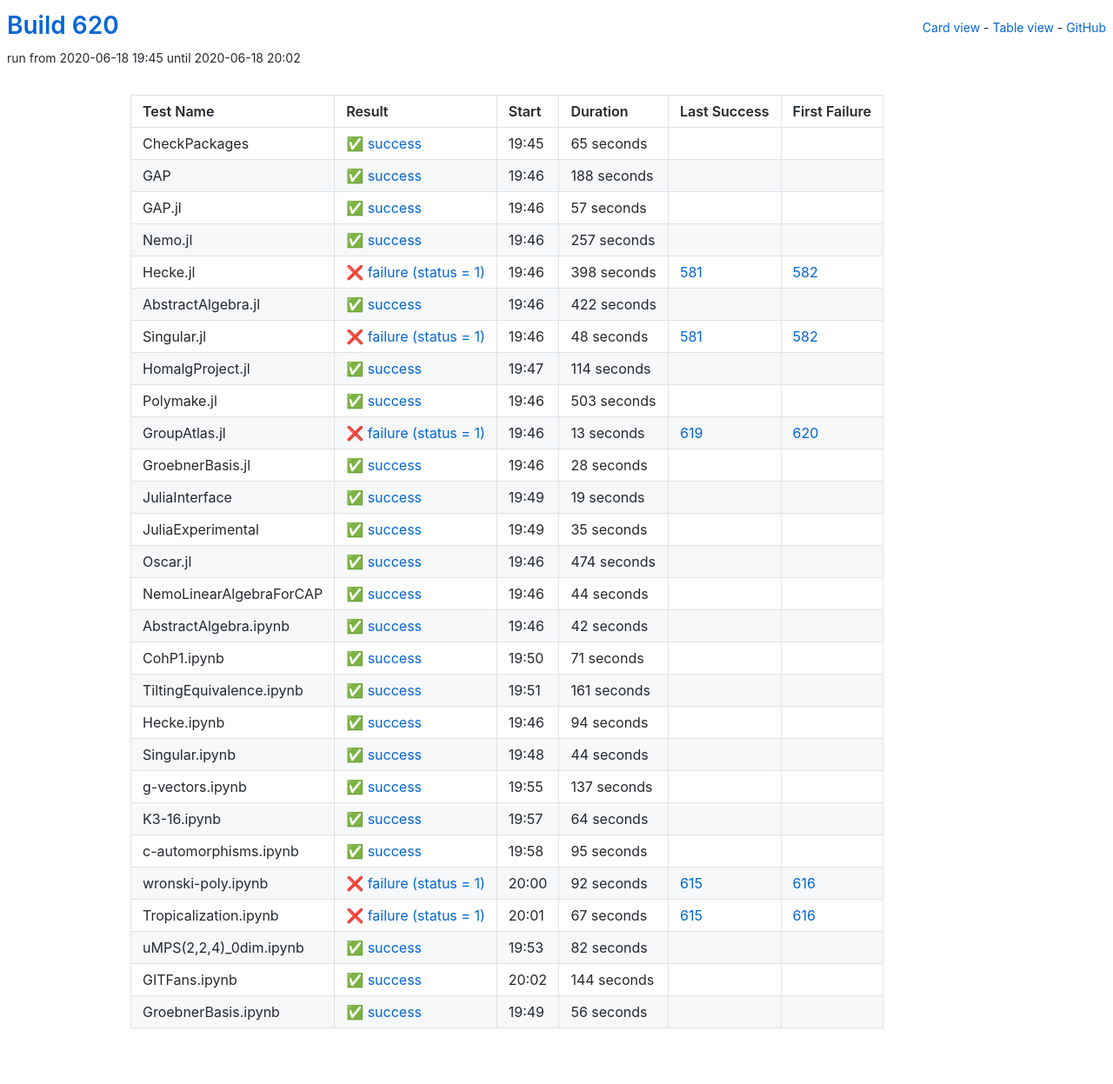
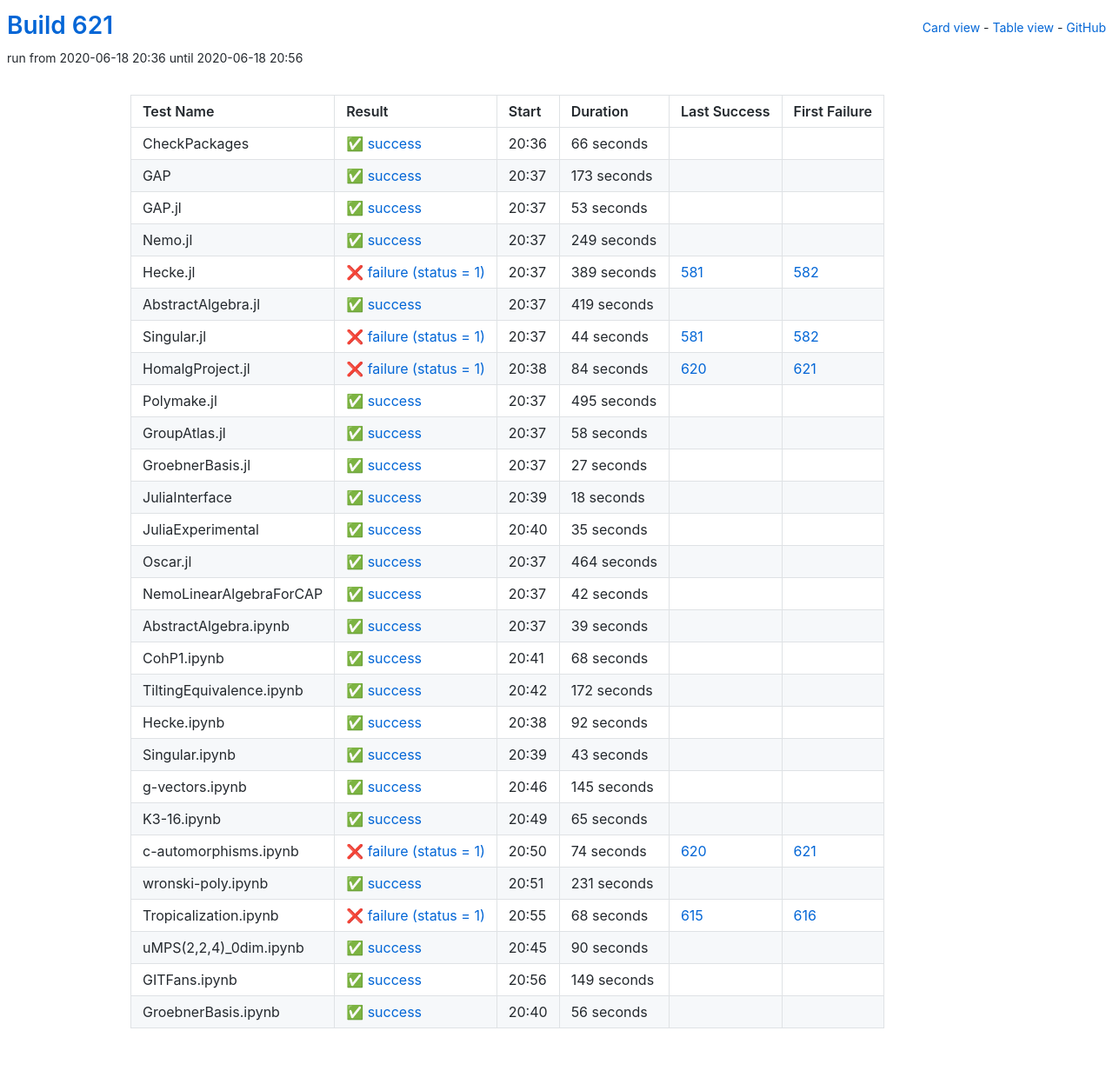
Before and after one commit to oscar-system/oscar-ci-status-1.4, a Jekyll site: the page built from table.html, in a window 1280 px wide. Shown: the whole page at 87% size. Built offline with Jekyll 4.4.1, drawn with Linux system fonts in a browser that asks for light colours.

Commit message:
Build #621

```diff
--- a/_data/ci.yml
+++ b/_data/ci.yml
@@ -1,6 +1,6 @@
 ---
-build: 620
-build_url: https://oscarci.mathematik.uni-kl.de/job/oscar-julia-1.4/620/
+build: 621
+build_url: https://oscarci.mathematik.uni-kl.de/job/oscar-julia-1.4/621/
 job: oscar-julia-1.4
 organization: oscar-system
 repo: oscar-ci-status-1.4
@@ -8,152 +8,152 @@ repourl: https://github.com/oscar-system/oscar-ci-status-1.4
 tests:
 - name: CheckPackages
   id: checkpackages
-  log: https://oscarci.mathematik.uni-kl.de/job/oscar-julia-1.4/620/artifact/logs/build-620/CheckPackages.log
-  start: 2020-06-18 19:45
+  log: https://oscarci.mathematik.uni-kl.de/job/oscar-julia-1.4/621/artifact/logs/build-621/CheckPackages.log
+  start: 2020-06-18 20:36
   success: true
   exitcode: 0
   status: success
-  duration: 65
+  duration: 66
   last_success: false
   last_success_url:
   first_failure: false
   first_failure_url:
 - name: GAP
   id: gap
-  log: https://oscarci.mathematik.uni-kl.de/job/oscar-julia-1.4/620/artifact/logs/build-620/GAP.log
-  start: 2020-06-18 19:46
+  log: https://oscarci.mathematik.uni-kl.de/job/oscar-julia-1.4/621/artifact/logs/build-621/GAP.log
+  start: 2020-06-18 20:37
   success: true
   exitcode: 0
   status: success
-  duration: 188
+  duration: 173
   last_success: false
   last_success_url:
   first_failure: false
   first_failure_url:
 - name: GAP.jl
   id: gap-jl
-  log: https://oscarci.mathematik.uni-kl.de/job/oscar-julia-1.4/620/artifact/logs/build-620/GAP.jl.log
-  start: 2020-06-18 19:46
+  log: https://oscarci.mathematik.uni-kl.de/job/oscar-julia-1.4/621/artifact/logs/build-621/GAP.jl.log
+  start: 2020-06-18 20:37
   success: true
   exitcode: 0
   status: success
-  duration: 57
+  duration: 53
   last_success: false
   last_success_url:
   first_failure: false
   first_failure_url:
 - name: Nemo.jl
   id: nemo-jl
-  log: https://oscarci.mathematik.uni-kl.de/job/oscar-julia-1.4/620/artifact/logs/build-620/Nemo.jl.log
-  start: 2020-06-18 19:46
+  log: https://oscarci.mathematik.uni-kl.de/job/oscar-julia-1.4/621/artifact/logs/build-621/Nemo.jl.log
+  start: 2020-06-18 20:37
   success: true
   exitcode: 0
   status: success
-  duration: 257
+  duration: 249
   last_success: false
   last_success_url:
   first_failure: false
   first_failure_url:
 - name: Hecke.jl
   id: hecke-jl
-  log: https://oscarci.mathematik.uni-kl.de/job/oscar-julia-1.4/620/artifact/logs/build-620/Hecke.jl.log
-  start: 2020-06-18 19:46
+  log: https://oscarci.mathematik.uni-kl.de/job/oscar-julia-1.4/621/artifact/logs/build-621/Hecke.jl.log
+  start: 2020-06-18 20:37
   success: false
   exitcode: 1
   status: failure
-  duration: 398
+  duration: 389
   last_success: 581
   last_success_url: https://oscarci.mathematik.uni-kl.de/job/oscar-julia-1.4/581/
   first_failure: 582
   first_failure_url: https://oscarci.mathematik.uni-kl.de/job/oscar-julia-1.4/582/
 - name: AbstractAlgebra.jl
   id: abstractalgebra-jl
-  log: https://oscarci.mathematik.uni-kl.de/job/oscar-julia-1.4/620/artifact/logs/build-620/AbstractAlgebra.jl.log
-  start: 2020-06-18 19:46
+  log: https://oscarci.mathematik.uni-kl.de/job/oscar-julia-1.4/621/artifact/logs/build-621/AbstractAlgebra.jl.log
+  start: 2020-06-18 20:37
   success: true
   exitcode: 0
   status: success
-  duration: 422
+  duration: 419
   last_success: false
   last_success_url:
   first_failure: false
   first_failure_url:
 - name: Singular.jl
   id: singular-jl
-  log: https://oscarci.mathematik.uni-kl.de/job/oscar-julia-1.4/620/artifact/logs/build-620/Singular.jl.log
-  start: 2020-06-18 19:46
+  log: https://oscarci.mathematik.uni-kl.de/job/oscar-julia-1.4/621/artifact/logs/build-621/Singular.jl.log
+  start: 2020-06-18 20:37
   success: false
   exitcode: 1
   status: failure
-  duration: 48
+  duration: 44
   last_success: 581
   last_success_url: https://oscarci.mathematik.uni-kl.de/job/oscar-julia-1.4/581/
   first_failure: 582
   first_failure_url: https://oscarci.mathematik.uni-kl.de/job/oscar-julia-1.4/582/
 - name: HomalgProject.jl
   id: homalgproject-jl
-  log: https://oscarci.mathematik.uni-kl.de/job/oscar-julia-1.4/620/artifact/logs/build-620/HomalgProject.jl.log
-  start: 2020-06-18 19:47
+  log: https://oscarci.mathematik.uni-kl.de/job/oscar-julia-1.4/621/artifact/logs/build-621/HomalgProject.jl.log
+  start: 2020-06-18 20:38
+  success: false
+  exitcode: 1
+  status: failure
+  duration: 84
+  last_success: 620
+  last_success_url: https://oscarci.mathematik.uni-kl.de/job/oscar-julia-1.4/620/
+  first_failure: 621
+  first_failure_url: https://oscarci.mathematik.uni-kl.de/job/oscar-julia-1.4/621/
+- name: Polymake.jl
+  id: polymake-jl
+  log: https://oscarci.mathematik.uni-kl.de/job/oscar-julia-1.4/621/artifact/logs/build-621/Polymake.jl.log
+  start: 2020-06-18 20:37
   success: true
   exitcode: 0
   status: success
-  duration: 114
-  last_success: false
-  last_success_url:
-  first_failure: false
-  first_failure_url:
-- name: Polymake.jl
-  id: polymake-jl
-  log: https://oscarci.mathematik.uni-kl.de/job/oscar-julia-1.4/620/artifact/logs/build-620/Polymake.jl.log
-  start: 2020-06-18 19:46
-  success: true
-  exitcode: 0
-  status: success
-  duration: 503
+  duration: 495
   last_success: false
   last_success_url:
   first_failure: false
   first_failure_url:
 - name: GroupAtlas.jl
   id: groupatlas-jl
-  log: https://oscarci.mathematik.uni-kl.de/job/oscar-julia-1.4/620/artifact/logs/build-620/GroupAtlas.jl.log
-  start: 2020-06-18 19:46
-  success: false
-  exitcode: 1
-  status: failure
-  duration: 13
-  last_success: 619
-  last_success_url: https://oscarci.mathematik.uni-kl.de/job/oscar-julia-1.4/619/
-  first_failure: 620
-  first_failure_url: https://oscarci.mathematik.uni-kl.de/job/oscar-julia-1.4/620/
-- name: GroebnerBasis.jl
-  id: groebnerbasis-jl
-  log: https://oscarci.mathematik.uni-kl.de/job/oscar-julia-1.4/620/artifact/logs/build-620/GroebnerBasis.jl.log
-  start: 2020-06-18 19:46
+  log: https://oscarci.mathematik.uni-kl.de/job/oscar-julia-1.4/621/artifact/logs/build-621/GroupAtlas.jl.log
+  start: 2020-06-18 20:37
   success: true
   exitcode: 0
   status: success
-  duration: 28
+  duration: 58
+  last_success: false
+  last_success_url:
+  first_failure: false
+  first_failure_url:
+- name: GroebnerBasis.jl
+  id: groebnerbasis-jl
+  log: https://oscarci.mathematik.uni-kl.de/job/oscar-julia-1.4/621/artifact/logs/build-621/GroebnerBasis.jl.log
+  start: 2020-06-18 20:37
+  success: true
+  exitcode: 0
+  status: success
+  duration: 27
   last_success: false
   last_success_url:
   first_failure: false
   first_failure_url:
 - name: JuliaInterface
   id: juliainterface
-  log: https://oscarci.mathematik.uni-kl.de/job/oscar-julia-1.4/620/artifact/logs/build-620/JuliaInterface.log
-  start: 2020-06-18 19:49
+  log: https://oscarci.mathematik.uni-kl.de/job/oscar-julia-1.4/621/artifact/logs/build-621/JuliaInterface.log
+  start: 2020-06-18 20:39
   success: true
   exitcode: 0
   status: success
-  duration: 19
+  duration: 18
   last_success: false
   last_success_url:
   first_failure: false
   first_failure_url:
 - name: JuliaExperimental
   id: juliaexperimental
-  log: https://oscarci.mathematik.uni-kl.de/job/oscar-julia-1.4/620/artifact/logs/build-620/JuliaExperimental.log
-  start: 2020-06-18 19:49
+  log: https://oscarci.mathematik.uni-kl.de/job/oscar-julia-1.4/621/artifact/logs/build-621/JuliaExperimental.log
+  start: 2020-06-18 20:40
   success: true
   exitcode: 0
   status: success
@@ -164,32 +164,20 @@ tests:
   first_failure_url:
 - name: Oscar.jl
   id: oscar-jl
-  log: https://oscarci.mathematik.uni-kl.de/job/oscar-julia-1.4/620/artifact/logs/build-620/Oscar.jl.log
-  start: 2020-06-18 19:46
+  log: https://oscarci.mathematik.uni-kl.de/job/oscar-julia-1.4/621/artifact/logs/build-621/Oscar.jl.log
+  start: 2020-06-18 20:37
   success: true
   exitcode: 0
   status: success
-  duration: 474
+  duration: 464
   last_success: false
   last_success_url:
   first_failure: false
   first_failure_url:
 - name: NemoLinearAlgebraForCAP
   id: nemolinearalgebraforcap
-  log: https://oscarci.mathematik.uni-kl.de/job/oscar-julia-1.4/620/artifact/logs/build-620/NemoLinearAlgebraForCAP.log
-  start: 2020-06-18 19:46
-  success: true
-  exitcode: 0
-  status: success
-  duration: 44
-  last_success: false
-  last_success_url:
-  first_failure: false
-  first_failure_url:
-- name: AbstractAlgebra.ipynb
-  id: abstractalgebra-ipynb
-  log: https://oscarci.mathematik.uni-kl.de/job/oscar-julia-1.4/620/artifact/logs/build-620/AbstractAlgebra.ipynb.log
-  start: 2020-06-18 19:46
+  log: https://oscarci.mathematik.uni-kl.de/job/oscar-julia-1.4/621/artifact/logs/build-621/NemoLinearAlgebraForCAP.log
+  start: 2020-06-18 20:37
   success: true
   exitcode: 0
   status: success
@@ -198,142 +186,154 @@ tests:
   last_success_url:
   first_failure: false
   first_failure_url:
-- name: CohP1.ipynb
-  id: cohp1-ipynb
-  log: https://oscarci.mathematik.uni-kl.de/job/oscar-julia-1.4/620/artifact/logs/build-620/CohP1.ipynb.log
-  start: 2020-06-18 19:50
+- name: AbstractAlgebra.ipynb
+  id: abstractalgebra-ipynb
+  log: https://oscarci.mathematik.uni-kl.de/job/oscar-julia-1.4/621/artifact/logs/build-621/AbstractAlgebra.ipynb.log
+  start: 2020-06-18 20:37
   success: true
   exitcode: 0
   status: success
-  duration: 71
+  duration: 39
+  last_success: false
+  last_success_url:
+  first_failure: false
+  first_failure_url:
+- name: CohP1.ipynb
+  id: cohp1-ipynb
+  log: https://oscarci.mathematik.uni-kl.de/job/oscar-julia-1.4/621/artifact/logs/build-621/CohP1.ipynb.log
+  start: 2020-06-18 20:41
+  success: true
+  exitcode: 0
+  status: success
+  duration: 68
   last_success: false
   last_success_url:
   first_failure: false
   first_failure_url:
 - name: TiltingEquivalence.ipynb
   id: tiltingequivalence-ipynb
-  log: https://oscarci.mathematik.uni-kl.de/job/oscar-julia-1.4/620/artifact/logs/build-620/TiltingEquivalence.ipynb.log
-  start: 2020-06-18 19:51
+  log: https://oscarci.mathematik.uni-kl.de/job/oscar-julia-1.4/621/artifact/logs/build-621/TiltingEquivalence.ipynb.log
+  start: 2020-06-18 20:42
   success: true
   exitcode: 0
   status: success
-  duration: 161
+  duration: 172
   last_success: false
   last_success_url:
   first_failure: false
   first_failure_url:
 - name: Hecke.ipynb
   id: hecke-ipynb
-  log: https://oscarci.mathematik.uni-kl.de/job/oscar-julia-1.4/620/artifact/logs/build-620/Hecke.ipynb.log
-  start: 2020-06-18 19:46
+  log: https://oscarci.mathematik.uni-kl.de/job/oscar-julia-1.4/621/artifact/logs/build-621/Hecke.ipynb.log
+  start: 2020-06-18 20:38
   success: true
   exitcode: 0
   status: success
-  duration: 94
+  duration: 92
   last_success: false
   last_success_url:
   first_failure: false
   first_failure_url:
 - name: Singular.ipynb
   id: singular-ipynb
-  log: https://oscarci.mathematik.uni-kl.de/job/oscar-julia-1.4/620/artifact/logs/build-620/Singular.ipynb.log
-  start: 2020-06-18 19:48
+  log: https://oscarci.mathematik.uni-kl.de/job/oscar-julia-1.4/621/artifact/logs/build-621/Singular.ipynb.log
+  start: 2020-06-18 20:39
   success: true
   exitcode: 0
   status: success
-  duration: 44
+  duration: 43
   last_success: false
   last_success_url:
   first_failure: false
   first_failure_url:
 - name: g-vectors.ipynb
   id: g-vectors-ipynb
-  log: https://oscarci.mathematik.uni-kl.de/job/oscar-julia-1.4/620/artifact/logs/build-620/g-vectors.ipynb.log
-  start: 2020-06-18 19:55
+  log: https://oscarci.mathematik.uni-kl.de/job/oscar-julia-1.4/621/artifact/logs/build-621/g-vectors.ipynb.log
+  start: 2020-06-18 20:46
   success: true
   exitcode: 0
   status: success
-  duration: 137
+  duration: 145
   last_success: false
   last_success_url:
   first_failure: false
   first_failure_url:
 - name: K3-16.ipynb
   id: k3-16-ipynb
-  log: https://oscarci.mathematik.uni-kl.de/job/oscar-julia-1.4/620/artifact/logs/build-620/K3-16.ipynb.log
-  start: 2020-06-18 19:57
+  log: https://oscarci.mathematik.uni-kl.de/job/oscar-julia-1.4/621/artifact/logs/build-621/K3-16.ipynb.log
+  start: 2020-06-18 20:49
   success: true
   exitcode: 0
   status: success
-  duration: 64
+  duration: 65
   last_success: false
   last_success_url:
   first_failure: false
   first_failure_url:
 - name: c-automorphisms.ipynb
   id: c-automorphisms-ipynb
-  log: https://oscarci.mathematik.uni-kl.de/job/oscar-julia-1.4/620/artifact/logs/build-620/c-automorphisms.ipynb.log
-  start: 2020-06-18 19:58
+  log: https://oscarci.mathematik.uni-kl.de/job/oscar-julia-1.4/621/artifact/logs/build-621/c-automorphisms.ipynb.log
+  start: 2020-06-18 20:50
+  success: false
+  exitcode: 1
+  status: failure
+  duration: 74
+  last_success: 620
+  last_success_url: https://oscarci.mathematik.uni-kl.de/job/oscar-julia-1.4/620/
+  first_failure: 621
+  first_failure_url: https://oscarci.mathematik.uni-kl.de/job/oscar-julia-1.4/621/
+- name: wronski-poly.ipynb
+  id: wronski-poly-ipynb
+  log: https://oscarci.mathematik.uni-kl.de/job/oscar-julia-1.4/621/artifact/logs/build-621/wronski-poly.ipynb.log
+  start: 2020-06-18 20:51
   success: true
   exitcode: 0
   status: success
-  duration: 95
+  duration: 231
   last_success: false
   last_success_url:
   first_failure: false
   first_failure_url:
-- name: wronski-poly.ipynb
-  id: wronski-poly-ipynb
-  log: https://oscarci.mathematik.uni-kl.de/job/oscar-julia-1.4/620/artifact/logs/build-620/wronski-poly.ipynb.log
-  start: 2020-06-18 20:00
+- name: Tropicalization.ipynb
+  id: tropicalization-ipynb
+  log: https://oscarci.mathematik.uni-kl.de/job/oscar-julia-1.4/621/artifact/logs/build-621/Tropicalization.ipynb.log
+  start: 2020-06-18 20:55
   success: false
   exitcode: 1
   status: failure
-  duration: 92
-  last_success: 615
-  last_success_url: https://oscarci.mathematik.uni-kl.de/job/oscar-julia-1.4/615/
-  first_failure: 616
-  first_failure_url: https://oscarci.mathematik.uni-kl.de/job/oscar-julia-1.4/616/
-- name: Tropicalization.ipynb
-  id: tropicalization-ipynb
-  log: https://oscarci.mathematik.uni-kl.de/job/oscar-julia-1.4/620/artifact/logs/build-620/Tropicalization.ipynb.log
-  start: 2020-06-18 20:01
-  success: false
-  exitcode: 1
-  status: failure
-  duration: 67
+  duration: 68
   last_success: 615
   last_success_url: https://oscarci.mathematik.uni-kl.de/job/oscar-julia-1.4/615/
   first_failure: 616
   first_failure_url: https://oscarci.mathematik.uni-kl.de/job/oscar-julia-1.4/616/
 - name: uMPS(2,2,4)_0dim.ipynb
   id: umps-2-2-4-0dim-ipynb
-  log: https://oscarci.mathematik.uni-kl.de/job/oscar-julia-1.4/620/artifact/logs/build-620/uMPS-2-2-4-_0dim.ipynb.log
-  start: 2020-06-18 19:53
+  log: https://oscarci.mathematik.uni-kl.de/job/oscar-julia-1.4/621/artifact/logs/build-621/uMPS-2-2-4-_0dim.ipynb.log
+  start: 2020-06-18 20:45
   success: true
   exitcode: 0
   status: success
-  duration: 82
+  duration: 90
   last_success: false
   last_success_url:
   first_failure: false
   first_failure_url:
 - name: GITFans.ipynb
   id: gitfans-ipynb
-  log: https://oscarci.mathematik.uni-kl.de/job/oscar-julia-1.4/620/artifact/logs/build-620/GITFans.ipynb.log
-  start: 2020-06-18 20:02
+  log: https://oscarci.mathematik.uni-kl.de/job/oscar-julia-1.4/621/artifact/logs/build-621/GITFans.ipynb.log
+  start: 2020-06-18 20:56
   success: true
   exitcode: 0
   status: success
-  duration: 144
+  duration: 149
   last_success: false
   last_success_url:
   first_failure: false
   first_failure_url:
 - name: GroebnerBasis.ipynb
   id: groebnerbasis-ipynb
-  log: https://oscarci.mathematik.uni-kl.de/job/oscar-julia-1.4/620/artifact/logs/build-620/GroebnerBasis.ipynb.log
-  start: 2020-06-18 19:49
+  log: https://oscarci.mathematik.uni-kl.de/job/oscar-julia-1.4/621/artifact/logs/build-621/GroebnerBasis.ipynb.log
+  start: 2020-06-18 20:40
   success: true
   exitcode: 0
   status: success
```
Also changed, not shown: README.md.
